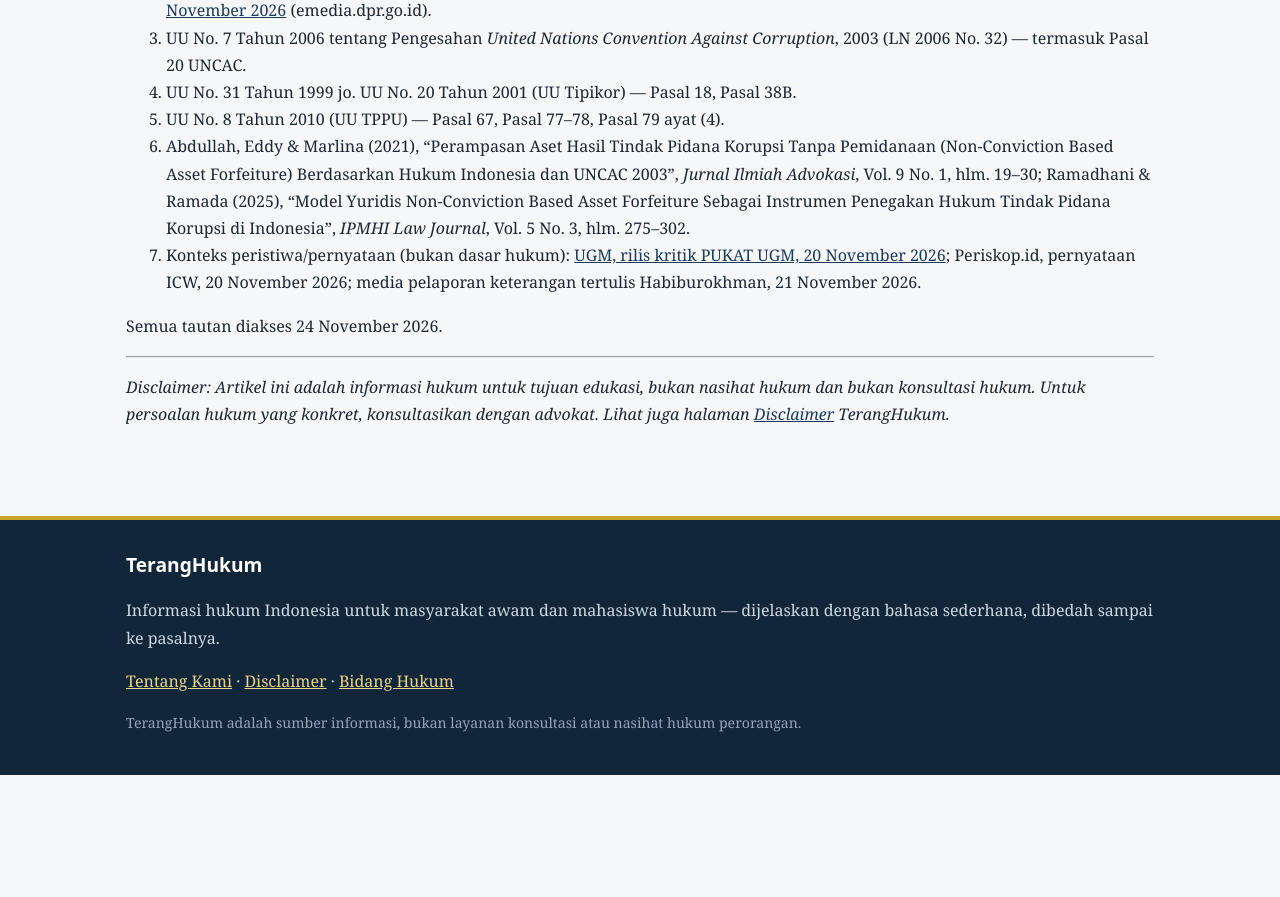
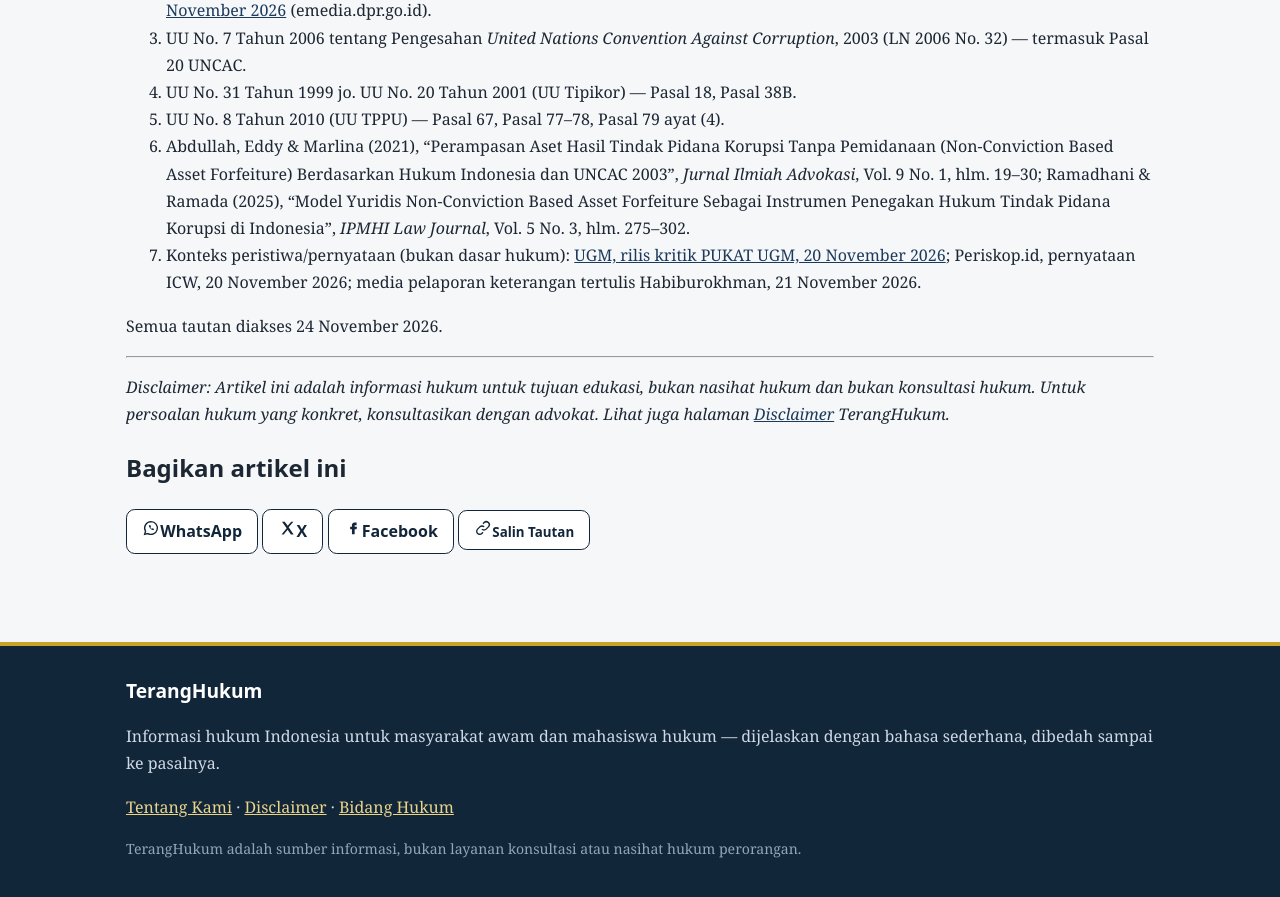
Before and after one commit to teranghukum/teranghukum.github.io, a Jekyll site: the page built from _posts/2026-11-24-uu-perampasan-aset-disahkan.md, in a window 1280 px wide and 900 px high, scrolled down 2784 px. Shown: the top 897 px of the window. Built offline with Jekyll 4.4.1, drawn with Linux system fonts in a browser that asks for light colours; before the commit the page ends 3559 px from its top, so only the background shows below that.

Commit message:
Update _layouts/artikel.html with share section

```diff
--- a/_layouts/artikel.html
+++ b/_layouts/artikel.html
@@ -26,6 +26,38 @@
       <h2>Penjelasan Sederhana</h2>
       {{ content }}
     </section>
+    {% assign url_lengkap = site.url | append: page.url %}
+    {% assign teks_wa = page.title | append: " \u2014 " | append: url_lengkap %}
+    <section class="bagikan" aria-label="Bagikan artikel ini">
+      <h2 class="bagikan-judul">Bagikan artikel ini</h2>
+      <div class="bagikan-tombol">
+        <a class="btn btn-bagikan" target="_blank" rel="noopener" href="https://wa.me/?text={{ teks_wa | uri_escape }}"><svg viewBox="0 0 24 24" width="18" height="18" aria-hidden="true"><path d="M12 3.5a8.5 8.5 0 0 0-7.3 12.8L3.5 20.5l4.3-1.1A8.5 8.5 0 1 0 12 3.5z" fill="none" stroke="currentColor" stroke-width="1.8"/><path d="M9 8.8c.3 2.9 3.3 5.9 6.2 6.2l1-1.7-2.3-1-.9.7c-.7-.4-1.3-1-1.7-1.7l.7-.9-1-2.3L9 8.8z" fill="currentColor"/></svg><span>WhatsApp</span></a>
+        <a class="btn btn-bagikan" target="_blank" rel="noopener" href="https://twitter.com/intent/tweet?text={{ page.title | uri_escape }}&url={{ url_lengkap | uri_escape }}"><svg viewBox="0 0 24 24" width="18" height="18" aria-hidden="true"><path d="M4 3.5h3.6l4 5.6 4.7-5.6h2.9l-6.3 7.5 6.6 9.5h-3.6l-4.4-6.3-5.2 6.3H3.4l6.8-8.1L4 3.5z" fill="currentColor"/></svg><span>X</span></a>
+        <a class="btn btn-bagikan" target="_blank" rel="noopener" href="https://www.facebook.com/sharer/sharer.php?u={{ url_lengkap | uri_escape }}"><svg viewBox="0 0 24 24" width="18" height="18" aria-hidden="true"><path d="M14.2 8.2h2.6V4.6h-2.6c-2.1 0-3.6 1.5-3.6 3.6v2H8.2v3.6h2.4v6.6h3.6v-6.6h2.5l.6-3.6h-3.1v-2z" fill="currentColor"/></svg><span>Facebook</span></a>
+        <button type="button" class="btn btn-bagikan" id="tombolSalin" data-url="{{ url_lengkap }}"><svg viewBox="0 0 24 24" width="18" height="18" aria-hidden="true"><path d="M10.5 13.5a4 4 0 0 0 5.7 0l3-3a4 4 0 1 0-5.7-5.7l-1.5 1.5M13.5 10.5a4 4 0 0 0-5.7 0l-3 3a4 4 0 1 0 5.7 5.7l1.5-1.5" fill="none" stroke="currentColor" stroke-width="1.8"/></svg><span>Salin Tautan</span></button>
+      </div>
+      <p class="bagikan-status" id="statusSalin" role="status"></p>
+    </section>
+    <script>
+      (function () {
+        var b = document.getElementById('tombolSalin');
+        var st = document.getElementById('statusSalin');
+        if (!b) return;
+        b.addEventListener('click', function () {
+          var url = b.getAttribute('data-url');
+          function ok() { st.textContent = 'Tautan disalin.'; }
+          function gagal() {
+            var ta = document.createElement('textarea');
+            ta.value = url; document.body.appendChild(ta); ta.select();
+            try { document.execCommand('copy'); ok(); } catch (e) { st.textContent = url; }
+            document.body.removeChild(ta);
+          }
+          if (navigator.clipboard && navigator.clipboard.writeText) {
+            navigator.clipboard.writeText(url).then(ok, gagal);
+          } else { gagal(); }
+        });
+      })();
+    </script>
     <!-- Di TEMPLATE-artikel.md, isi lapis mahasiswa ditulis di dalam <details id="lapis-mahasiswa"> agar bisa dibuka-tutup -->
   </main>
   {% include footer.html %}
```
